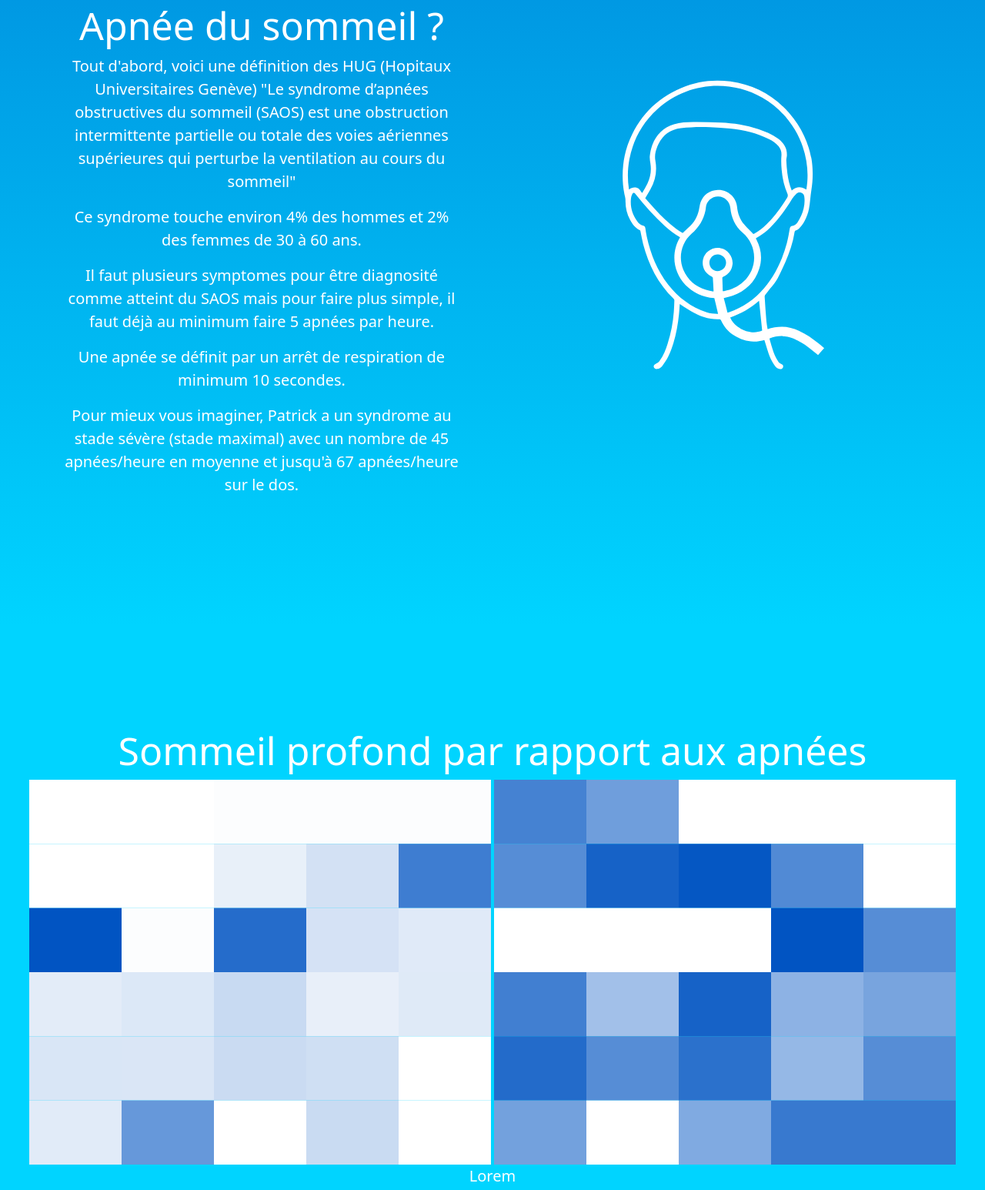
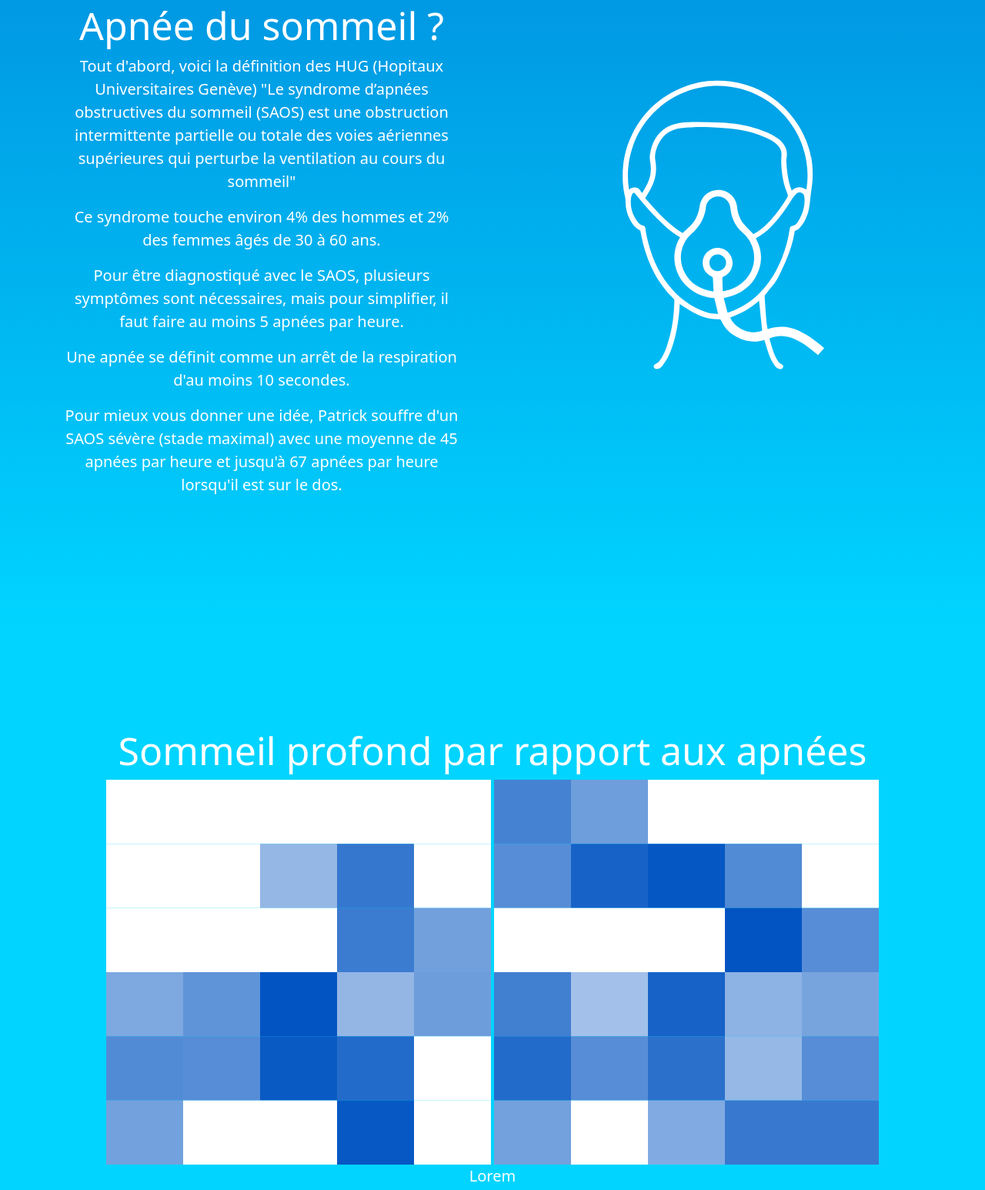
Before and after one commit to quinteirosm/visualdon-projet-sommeil, a website built with Vite: page site-projet-sommeil/index.html in a window 1280 px wide. Shown: the part 1588-3134 px from the top of the page at 77% size. Built offline with nearby package versions, Linux system fonts and the light colour scheme; no server answers.

Commit message:
Réussite du graph sommeilprofond/durée sommeil

```diff
--- a/site-projet-sommeil/index.html
+++ b/site-projet-sommeil/index.html
@@ -57,12 +57,10 @@
                 <div>
                     <h2>Le projet</h2>
                     <p>SleepCompare est un site web qui vous permets de comparer les nuits de Miguel et Patrick.</p>
-                    <p>Patrick est atteint d'apnée du sommeil et Miguel n'est pas considéré comme une personne
-                        atteinte
-                        du SAOS (Syndrome d'apnée obstructives du sommeil), de ce fait, nous allons vous montrer la
-                        différence entre les deux mais également vous montrer à quel point cela peut affecter la
-                        qualité
-                        du sommeil.</p>
+                    <p>Patrick est atteint d'apnée du sommeil, tandis que Miguel n'est pas considéré comme une personne
+                        atteinte du SAOS (Syndrome d'apnée obstructive du sommeil). Nous allons vous montrer la
+                        différence entre les deux et vous montrer à quel point cela peut affecter la qualité du sommeil.
+                    </p>
                 </div>
 
             </div>
@@ -70,18 +68,23 @@
             <div class="d-flex flex-row justify-content-center align-items-center half">
                 <div>
                     <h2>Apnée du sommeil ?</h2>
-                    <p>Tout d'abord, voici une définition des <abbr>HUG</abbr> (Hopitaux Universitaires Genève) "Le
+                    <p>Tout d'abord, voici la définition des <abbr>HUG</abbr> (Hopitaux Universitaires Genève) "Le
                         syndrome d’apnées obstructives du
                         sommeil (SAOS)
                         est une obstruction intermittente partielle ou totale des voies aériennes supérieures qui
                         perturbe la ventilation au cours du sommeil"</p>
-                    <p>Ce syndrome touche environ 4% des hommes et 2% des femmes de 30 à 60 ans.</p>
-                    <p>Il faut plusieurs symptomes pour être diagnosité comme atteint du SAOS mais pour faire plus
-                        simple, il faut déjà au minimum faire 5 apnées par heure.</p>
-                    <p>Une apnée se définit par un arrêt de respiration de minimum 10 secondes.</p>
-                    <p>Pour mieux vous imaginer, Patrick a un syndrome au stade sévère (stade maximal) avec un nombre de
-                        45
-                        apnées/heure en moyenne et jusqu'à 67 apnées/heure sur le dos.</p>
+                    <p>Ce syndrome touche environ 4% des hommes et 2% des femmes âgés de 30 à 60 ans.</p>
+                    <p>Pour être diagnostiqué avec le SAOS, plusieurs symptômes sont nécessaires, mais pour simplifier,
+                        il
+                        faut faire au moins 5 apnées par heure.</p>
+                    <p>Une apnée se définit comme un arrêt de la respiration d'au
+                        moins 10 secondes.</p>
+                    <p>Pour mieux vous donner une idée, Patrick souffre d'un SAOS sévère (stade maximal) avec une
+                        moyenne de 45 apnées par heure et jusqu'à 67 apnées par heure lorsqu'il est sur le dos.</p>
+
+
+
+
                 </div>
                 <div>
                     <img src="src/img/cpap.svg" width="400px" alt="cpap-icon" loading="lazy">
@@ -115,7 +118,7 @@
         </section>
         <section id="frequence-temps" class="d-flex flex-row justify-content-center align-items-center">
             <div>
-                <h2>Fréquence d'apnée cette année</h2>
+                <h2>Évolution des fuites d'air du masque pendant le mois</h2>
                 <div id="circular_chart"></div>
                 <p>Lorem</p>
             </div>
--- a/site-projet-sommeil/src/graph.js
+++ b/site-projet-sommeil/src/graph.js
@@ -12,11 +12,8 @@ import {
 
 const nbCols = 5; // Nombre de colonnes
 
-// const width = 600;
-// const height = 400;
-
 const margin = { top: 30, right: 30, bottom: 30, left: 30 },
-	width = 600,
+	width = 500,
 	height = 500;
 
 const rectWidth = width / 5;
@@ -26,12 +23,8 @@ const couleurMin = "#FFFFFF";
 const couleurMax = "#0154C2";
 
 /*
- *
- *
  * HEATMAP
- *
- *
- **/
+ */
 
 const heatmapProfondPatrick = (name, donnees) => {
 	const dates = [];
@@ -49,31 +42,39 @@ const heatmapProfondPatrick = (name, donnees) => {
 		// console.log(dataRecueAppleWatch);
 
 		let tableauCopie = [...dataRecueAppleWatch];
-		// for (let i = 0; i <= 7; i++) {
-		// 	tableauCopie.unshift({ tempsSommeilProfond: 1 });
-		// }
 
-		// tableauCopie.push({ tempsSommeilProfond: 1 });
+		dataRecueCpap.forEach((element, index) => {
+			let tempsProfond = tableauCopie[index].tempsSommeilProfond
+				? tableauCopie[index].tempsSommeilProfond
+				: 1;
+			let dureeNuit = element.dureeSommeil;
 
-		console.log("Tentative d'avoir tout dans la même boucle");
-		dataRecueCpap.forEach((element, index) => {
-			const num2 = tableauCopie[index].tempsSommeilProfond;
-			// console.log(element.dureeSommeil * 60, num2);
+			let pourcentageProfondAppleWatchEtNuitCpap = 0;
 
-			// console.log(num2);
+			if (!tempsProfond) {
+				tempsProfond = 1;
+			}
 
-			let pourcentageProfondAppleWatchEtNuitCpap =
-				((tableauCopie[index].tempsSommeilProfond
-					? tableauCopie[index].tempsSommeilProfond
-					: 1) /
-					60 /
-					(element.dureeSommeil ? element.dureeSommeil : 1)) *
-				100;
+			if (!dureeNuit) {
+				dureeNuit = 1;
+			}
 
-			console.log(pourcentageProfondAppleWatchEtNuitCpap);
+			console.log("tempsProfond : " + tempsProfond);
+			console.log("dureeNuit : " + dureeNuit);
+
+			if (tempsProfond == 1 || dureeNuit == 1) {
+				pourcentageProfondAppleWatchEtNuitCpap = 0;
+			} else {
+				pourcentageProfondAppleWatchEtNuitCpap =
+					(tempsProfond / (dureeNuit * 60)) * 100;
+			}
+
+			console.log("pourcentage : " + pourcentageProfondAppleWatchEtNuitCpap);
 
 			dates.push(element.date);
 			values.push(pourcentageProfondAppleWatchEtNuitCpap);
+
+			// console.log(pourcentageProfondAppleWatchEtNuitCpap);
 
 			if (pourcentageProfondAppleWatchEtNuitCpap > maxValue) {
 				maxValue = pourcentageProfondAppleWatchEtNuitCpap;
@@ -298,17 +299,6 @@ const heatmapProfondMiguel = (name, donnees) => {
 heatmapProfondMiguel(".heatmap_profond_miguel", dataMiguel);
 
 /*
- *
- *
- * FIN HEATMAP
- *
- *
- **/
-
-/**
- *
- *
- *
  * BAR CHART
  */
 
@@ -318,22 +308,29 @@ const bar = (name, donnees) => {
 		.select(name)
 		.append("svg")
 		.attr("width", width + margin.left + margin.right)
-		.attr("height", height + margin.top + margin.bottom)
+		.attr("height", height + 100)
+		// .attr("width", width)
+		// .attr("height", height)
 		.append("g")
 		.attr("transform", `translate(${margin.left},${margin.top})`);
 
-	// Parse the Data
-	// d3
-	// 	.csv(
-	// 		"https://raw.githubusercontent.com/holtzy/data_to_viz/master/Example_dataset/7_OneCatOneNum_header.csv"
-	// 	)
 	donnees.then(function (data) {
-		/* 		console.log(data);
-		 */
+		let maxValue = 0;
+		let minValue = 100;
+
+		data.forEach((element) => {
+			if (element.evenementHeure > maxValue) {
+				maxValue = element.evenementHeure;
+			}
+			if (element.evenementHeure < minValue) {
+				minValue = element.evenementHeure;
+			}
+		});
+
 		// X axis
 		const x = d3
 			.scaleBand()
-			.range([0, width])
+			.range([0, width - margin.left - margin.right])
 			.domain(
 				data.map((d) => {
 					// Si je mets date à la place de d.date, cela ne fonctionne pas
@@ -351,7 +348,7 @@ const bar = (name, donnees) => {
 			.style("text-anchor", "end");
 
 		// Add Y axis
-		const y = d3.scaleLinear().domain([0, 7]).range([height, 0]);
+		const y = d3.scaleLinear().domain([0, maxValue]).range([height, 0]);
 		svg.append("g").call(d3.axisLeft(y));
 
 		// Bars
@@ -381,20 +378,9 @@ const bar = (name, donnees) => {
 
 bar("#bar_chart", dataCpap);
 
-/**
- * FIN BAR CHART
- *
- *
- *
- * */
-
 /*
- *
- *
  * GRAPH CIRCULAIRE
- *
- *
- **/
+ */
 
 // set the dimensions and margins of the graph
 
@@ -422,8 +408,6 @@ const circular = (name, donnees) => {
 	donnees.then((data) => {
 		let maxValue = 0;
 		let minValue = 100;
-
-		console.log(data);
 
 		data.forEach((element) => {
 			if (element.fuiteMoyenne > maxValue) {
@@ -487,7 +471,6 @@ const circular = (name, donnees) => {
 			.append("text")
 			.text(function (d) {
 				let date = dateFormatDayMonthYear(new Date(d.date));
-				console.log(date);
 				return date;
 			})
 			.attr("transform", function (d) {
@@ -503,23 +486,9 @@ const circular = (name, donnees) => {
 circular("#circular_chart", dataCpap);
 
 // circular("#circular_chart", dataCpap2023);
-
 /*
- *
- *
- * FIN GRAPH CIRCULAIRE
- *
- *
- * */
-
-/*
- *
- *
  * LIGNES
- *
- *
- *
- * */
+ */
 
 const line = (name, donnees) => {
 	// append the svg object to the body of the page
@@ -605,11 +574,3 @@ const line = (name, donnees) => {
 };
 
 line("#line_chart");
-
-/*
- *
- *
- * FIN LIGNES
- *
- *
- * */
```
Also changed, not shown: site-projet-sommeil/src/script.js (+10 -8 lines).
